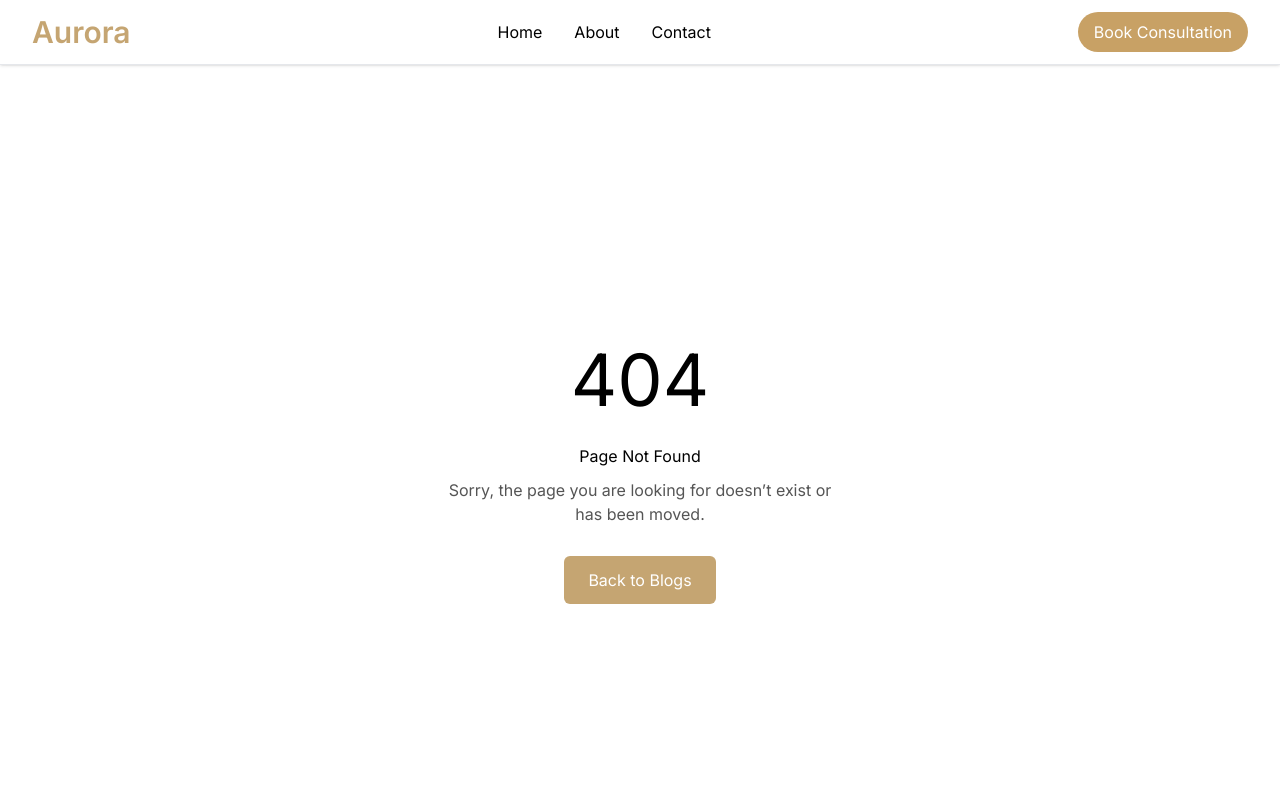
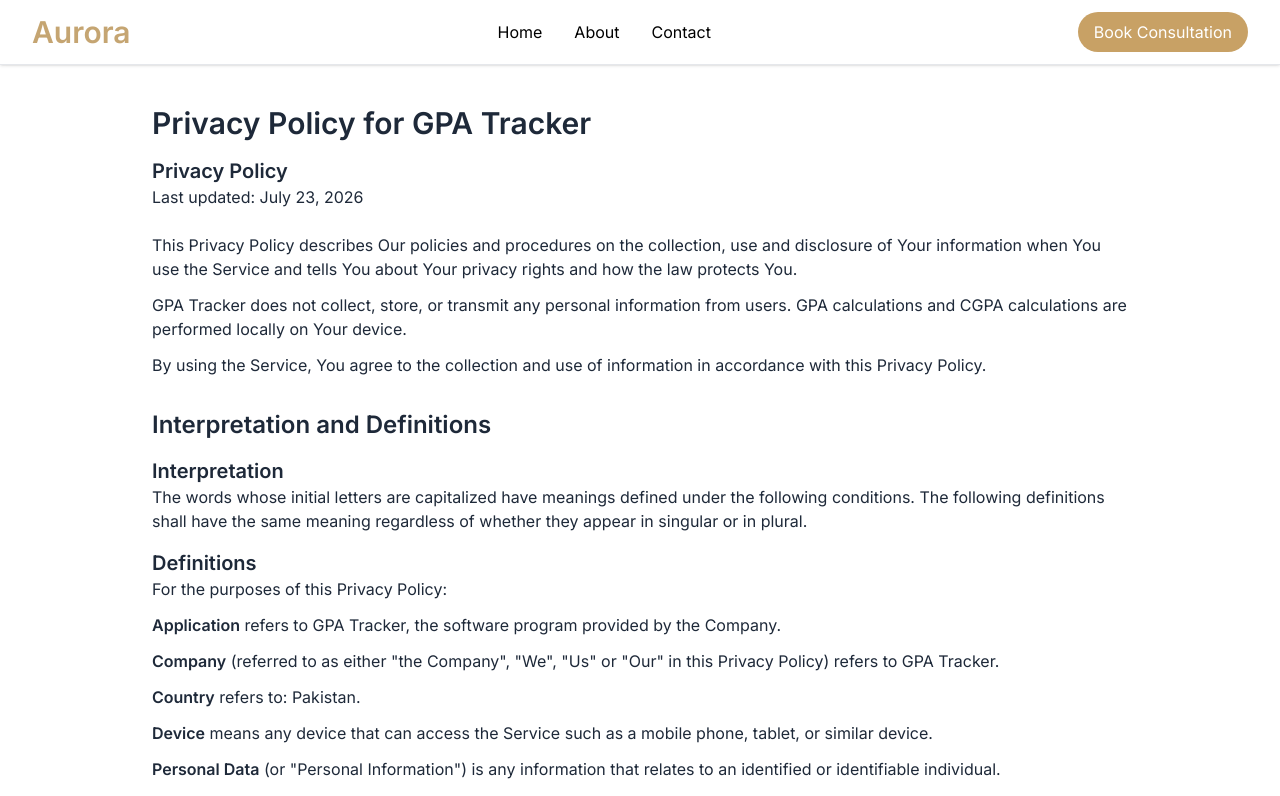
Before and after one commit to malikrehman07/Aurora, a Next.js app: page /apps/gpatracker/privacy-policy in a window 1280 px wide. Before the commit this address had no page. Shown: the top 796 px of the page. Built offline with nearby package versions, Linux system fonts and the light colour scheme.

Commit message:
'update'

```diff
--- a/app/(pages)/privacy-policy/page.js
+++ b/app/(pages)/apps/gpatracker/privacy-policy/page.js
@@ -10,7 +10,7 @@
             </h2>
 
             <p className="mb-6">
-                Last updated: July 17, 2026
+                Last updated: July 23, 2026
             </p>
 
             <div className="space-y-8">
```
